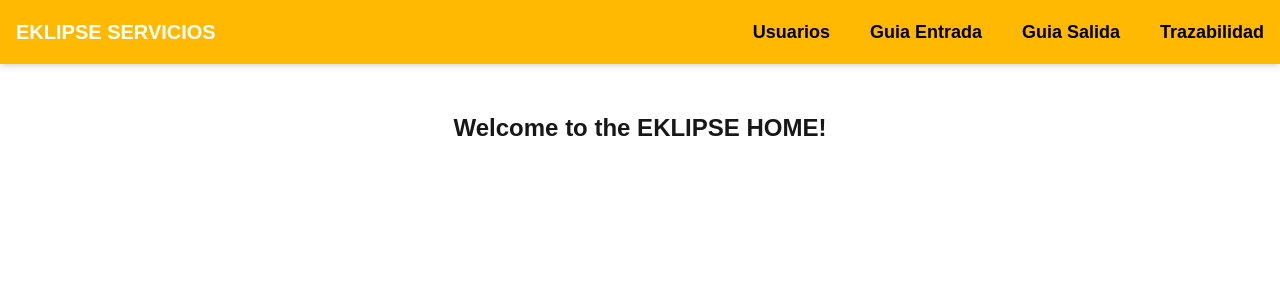
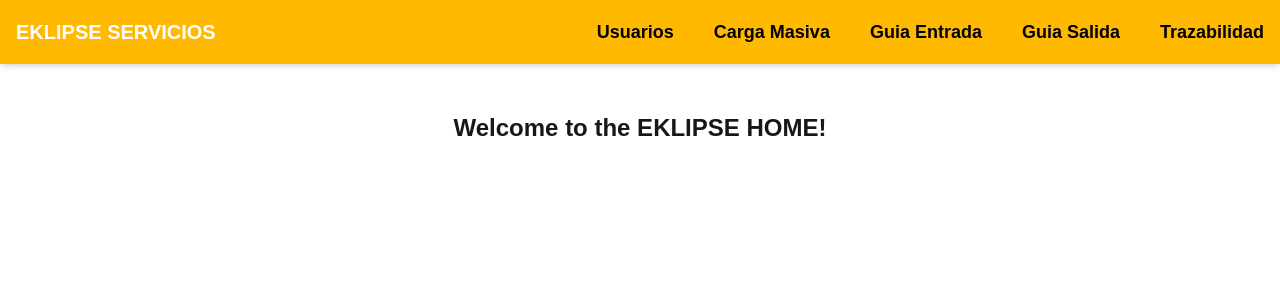
Before and after one commit to JoshirC/frontend-EKL, a Next.js app: page / in a window 1280 px wide. Shown: the top 300 px of the page. Built offline with nearby package versions, Linux system fonts and the light colour scheme.

Commit message:
fix: navbar

```diff
--- a/src/components/navbar.tsx
+++ b/src/components/navbar.tsx
@@ -20,6 +20,10 @@ const Navbar = () => {
             <Link href="/usuarios">
               <div className="text-black font-bold text-lg">Usuarios</div>
             </Link>
+            {/* Carga Masiva */}
+            <Link href="/carga_masiva">
+              <div className="text-black font-bold text-lg">Carga Masiva</div>
+            </Link>
             {/* Guia Entrada */}
             <Link href="/guia-entrada">
               <div className="text-black font-bold text-lg">Guia Entrada</div>
```
